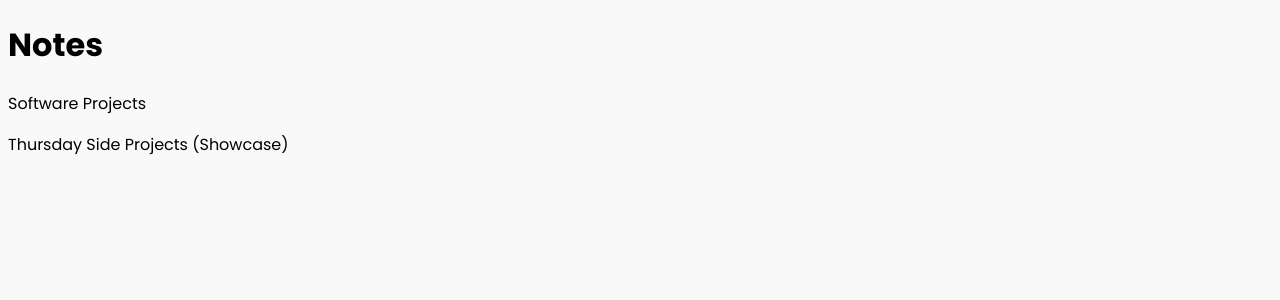
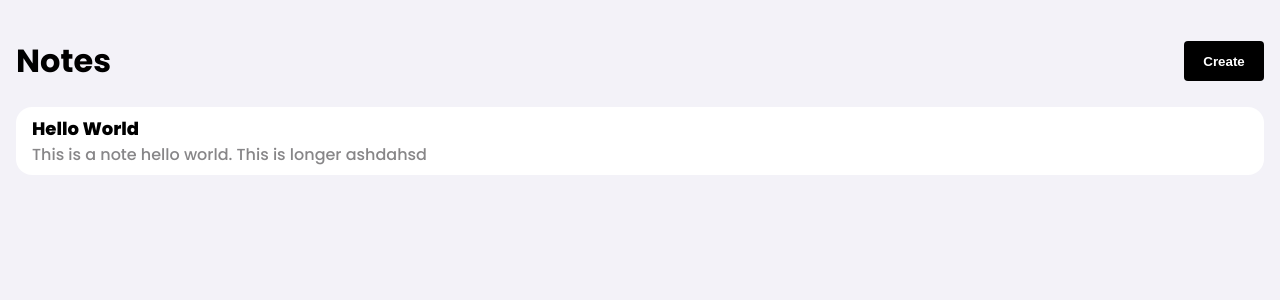
Before and after one commit to anthnyjhn/note-app-fullstack, a React (Vite) app in the folder client/: page / in a window 1280 px wide. Shown: the top 300 px of the page. Built offline with nearby package versions, Linux system fonts and the light colour scheme.

Commit message:
Finished home page frontend design

```diff
--- a/client/src/App.jsx
+++ b/client/src/App.jsx
@@ -1,5 +1,6 @@
 import {BrowserRouter, Route, Routes} from 'react-router-dom'
 import Home from './pages/Home'
+
 
 function App() {
   return (
--- /dev/null
+++ b/client/src/assets/styles/Header.css
@@ -0,0 +1,16 @@
+header {
+    display: flex;
+    justify-content: space-between;
+    align-items: center;
+}
+
+button {
+    height: 40px;
+    width: 80px;
+    background-color: rgb(0, 0, 0);
+    color: rgb(255, 255, 255);
+    font-family: sans-serif;
+    font-weight: bold;
+    border-radius: 0.25rem;
+    border: 0;
+}
--- /dev/null
+++ b/client/src/assets/styles/Main.css
@@ -0,0 +1,3 @@
+body {
+    margin: 0px;
+}
--- a/client/src/assets/styles/home.css
+++ b/client/src/assets/styles/home.css
@@ -1,6 +1,10 @@
 @import url("https://fonts.googleapis.com/css2?family=Poppins:ital,wght@0,100;0,200;0,300;0,400;0,500;0,600;0,700;0,800;0,900;1,100;1,200;1,300;1,400;1,500;1,600;1,700;1,800;1,900&display=swap");
 
 body {
-  background-color: #f9f9f9;
+  background-color: #F3F2F8;
   font-family: "Poppins", sans-serif;
 }
+
+.container {
+  margin: 1rem;
+}
--- a/client/src/assets/styles/notepreview.css
+++ b/client/src/assets/styles/notepreview.css
@@ -0,0 +1,19 @@
+.notePreviewContainer {
+  background-color: white;
+  border-radius: 1rem;
+  padding: 0.5rem 1rem;
+  margin-bottom: 0.5rem;
+}
+
+.noteTitle {
+  font-weight: 800;
+  font-size: large;
+  margin: 0px;
+
+}
+
+.noteContentPreview {
+  color: #878688;
+  font-weight: 500;
+  margin: 0px;
+}
--- a/client/src/components/NotePreview.jsx
+++ b/client/src/components/NotePreview.jsx
@@ -3,9 +3,9 @@ import '../assets/styles/notepreview.css'
 function NotePreview() {
     return (
         <>
-            <div>
-                <p>Software Projects</p>
-                <p>Thursday Side Projects (Showcase)</p>
+            <div className='notePreviewContainer'>
+                <p className='noteTitle'>Hello World</p>
+                <p className='noteContentPreview'>This is a note hello world. This is longer ashdahsd</p>
             </div>
         </>
     )
--- a/client/src/components/header.jsx
+++ b/client/src/components/header.jsx
@@ -1,8 +1,12 @@
+import '../assets/styles/Header.css'
+
 function Header() {
   return (
     <>
       <header>
         <h1>Notes</h1>
+        <button>Create</button>
+
       </header>
     </>
   );
--- a/client/src/main.jsx
+++ b/client/src/main.jsx
@@ -1,7 +1,7 @@
 import React from 'react'
 import ReactDOM from 'react-dom/client'
 import App from './App.jsx'
-
+import './assets/styles/Main.css'
 ReactDOM.createRoot(document.getElementById('root')).render(
   <React.StrictMode>
     <App />
--- a/client/src/pages/Home.jsx
+++ b/client/src/pages/Home.jsx
@@ -9,8 +9,12 @@ import "../assets/styles/home.css";
 function Home() {
   return (
     <>
-      <Header />
-      <NotePreview />
+      <div className="container">
+        <Header />
+        <NotePreview noteTitle = "Hello World" noteContent="This is a note hello"/>
+      </div>
+      <footer>
+      </footer>
     </>
   );
 }
```
